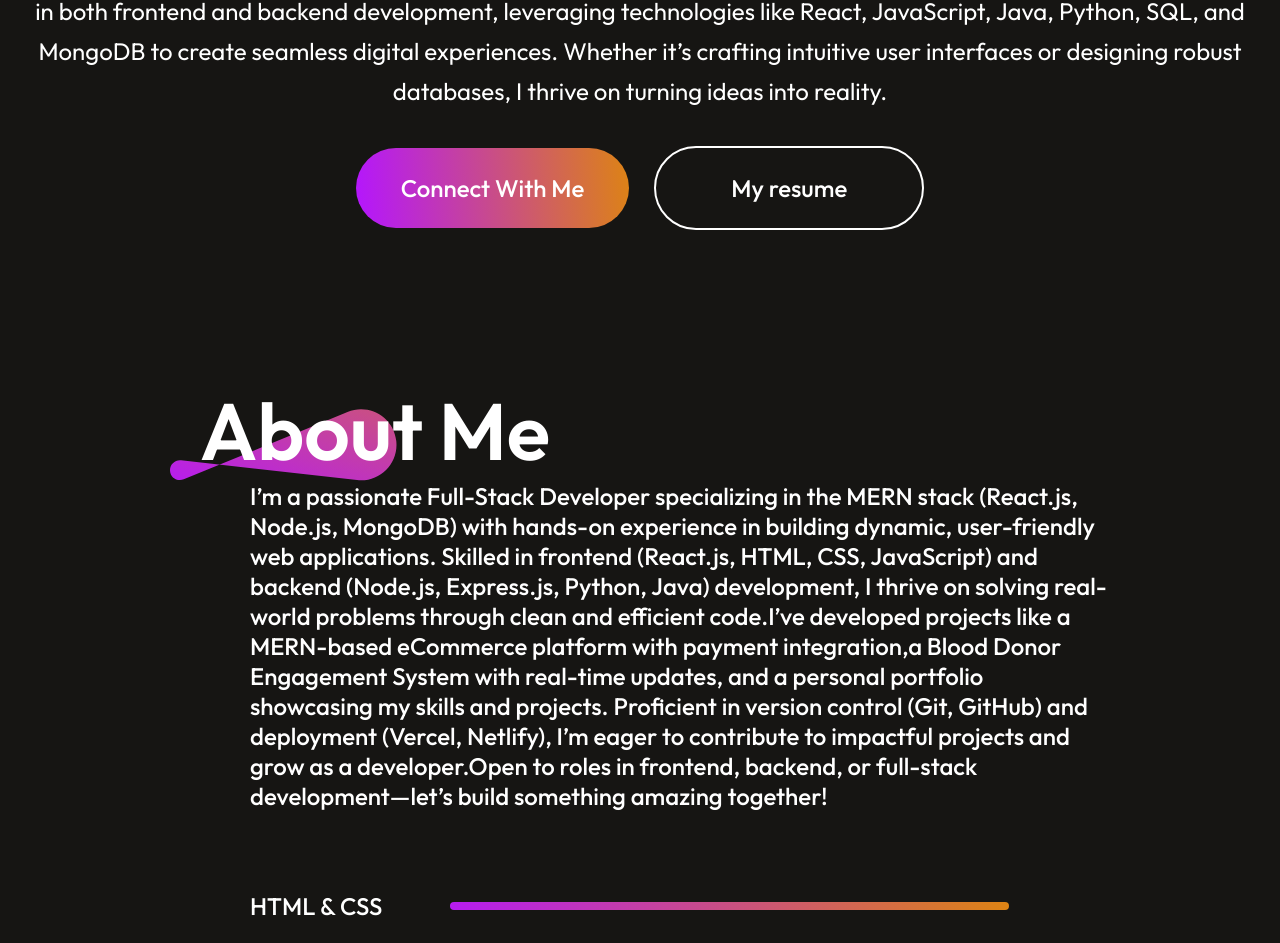
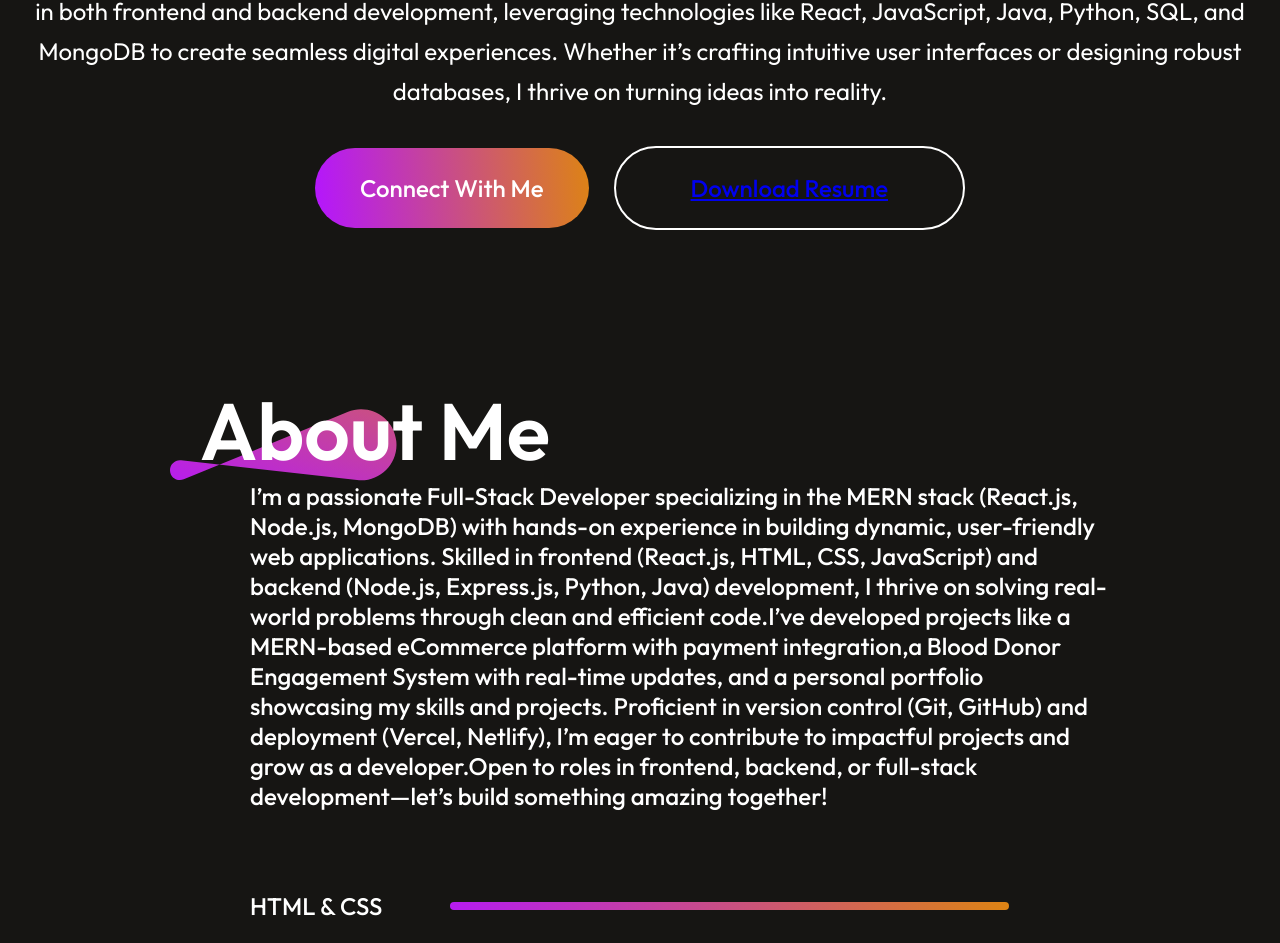
Before and after one commit to pranayreddy9896/portfolio, a React (Vite) app: page / in a window 1280 px wide. Shown: the part 971-1914 px from the top of the page. Built offline with nearby package versions, Linux system fonts and the light colour scheme.

Commit message:
Update Hero.jsx

```diff
--- a/src/components/Hero/Hero.jsx
+++ b/src/components/Hero/Hero.jsx
@@ -2,6 +2,7 @@ import React from 'react'
 import './Hero.css';
 import profile_img from '../../assets/profile_img.svg'
 import AnchorLink from 'react-anchor-link-smooth-scroll';
+import resumePdf from '../../assets/resume.pdf';
 const Hero = () => {
   return (
     <div id='home'className='hero'>
@@ -13,7 +14,8 @@ const Hero = () => {
             crafting intuitive user interfaces or designing robust databases, I thrive on turning ideas into reality.</p>
     <div className="hero-action">
         <div className="hero-connect"> <AnchorLink className='anchor-link' offset={50} href='#contact'> Connect With Me </AnchorLink></div>
-            <div className="hero-resume">My resume</div>
+            <div className="hero-resume"><a href={resumePdf} download="Pranay_Resume.pdf">Download Resume</a>
+            </div>
         </div>
     </div>
   )
```
